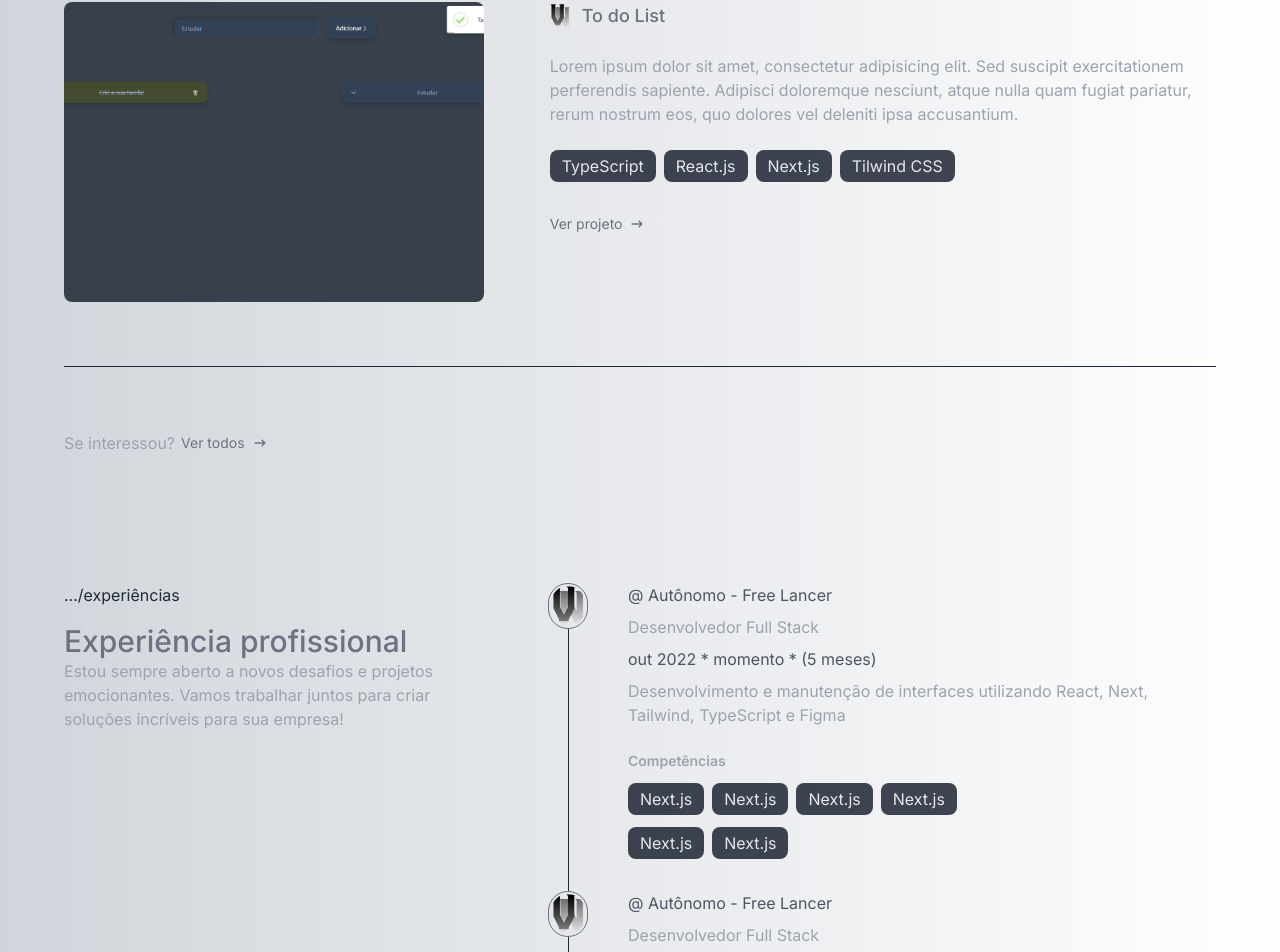
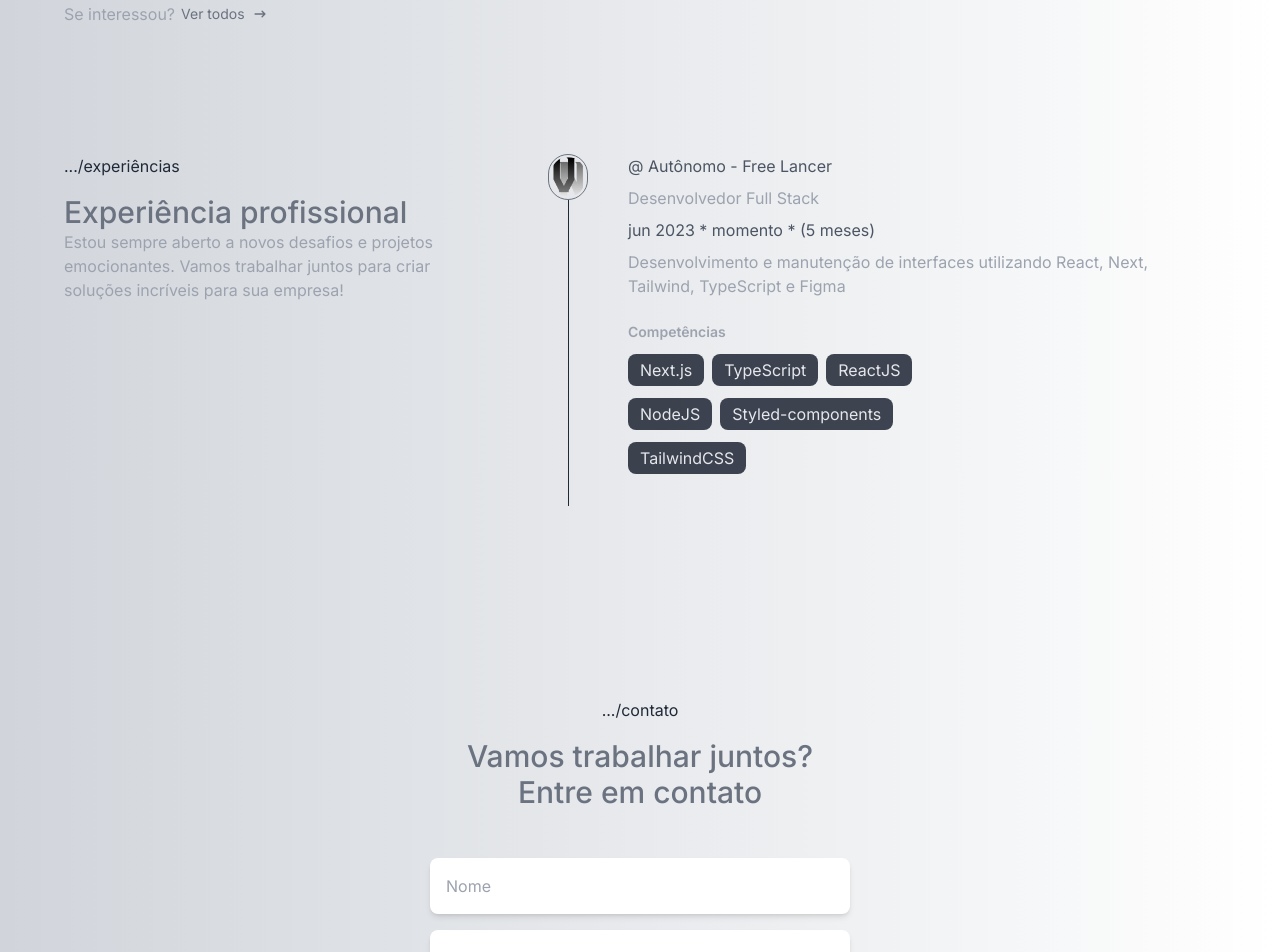
Before and after one commit to vicenteneto7/portfolio, a Next.js app: page /about in a window 1280 px wide. Shown: the part 2066-3018 px from the top of the page. Built offline with nearby package versions, Linux system fonts and the light colour scheme.

Commit message:
style: atualização de projetos

```diff
--- a/src/app/components/pages/highlighted-projects/index.tsx
+++ b/src/app/components/pages/highlighted-projects/index.tsx
@@ -13,8 +13,6 @@ export const HighlightedProjects = () => {
       <div>
         <ProjectCard />
         <HorizontalDivider className="my-16" />
-        <ProjectCard />
-        <HorizontalDivider className="my-16" />
         <p className="flex items-center gap-1.5">
           <span className="text-gray-400">Se interessou?</span>
           <Link href="/projects" className="inline-flex">
--- a/src/app/components/pages/work-experience/experience-item.tsx
+++ b/src/app/components/pages/work-experience/experience-item.tsx
@@ -29,7 +29,7 @@ export const ExperienceItem = () => {
                 </a>
                 <h4 className="text-gray-400">Desenvolvedor Full Stack</h4>
                 <span className="text-gray-600">
-                    out 2022 * momento * (5 meses)
+                    jun 2023 * momento * (5 meses)
                 </span>
                 <p className="text-gray-400">
                     Desenvolvimento e manutenção de interfaces utilizando React, Next, Tailwind, TypeScript e Figma
@@ -38,11 +38,11 @@ export const ExperienceItem = () => {
             <p className="text-gray-400 text-sm mb-3 mt-6 font-semibold">Competências</p>
             <div className="flex gap-2 gap-y-3 flex-wrap lg:max-w-[350px] mb-8">
                 <TechBadge name="Next.js"/>
-                <TechBadge name="Next.js"/>
-                <TechBadge name="Next.js"/>
-                <TechBadge name="Next.js"/>
-                <TechBadge name="Next.js"/>
-                <TechBadge name="Next.js"/>
+                <TechBadge name="TypeScript"/>
+                <TechBadge name="ReactJS"/>
+                <TechBadge name="NodeJS"/>
+                <TechBadge name="Styled-components"/>
+                <TechBadge name="TailwindCSS"/>
             </div>
         </div>
     </div>
--- a/src/app/components/pages/work-experience/index.tsx
+++ b/src/app/components/pages/work-experience/index.tsx
@@ -12,9 +12,6 @@ export const WorkExperience = () => {
             </div>
             <div className="flex flex-col">
             <ExperienceItem />
-            <ExperienceItem />
-            <ExperienceItem />
-            <ExperienceItem />
             </div>
         </section>
     )
```
